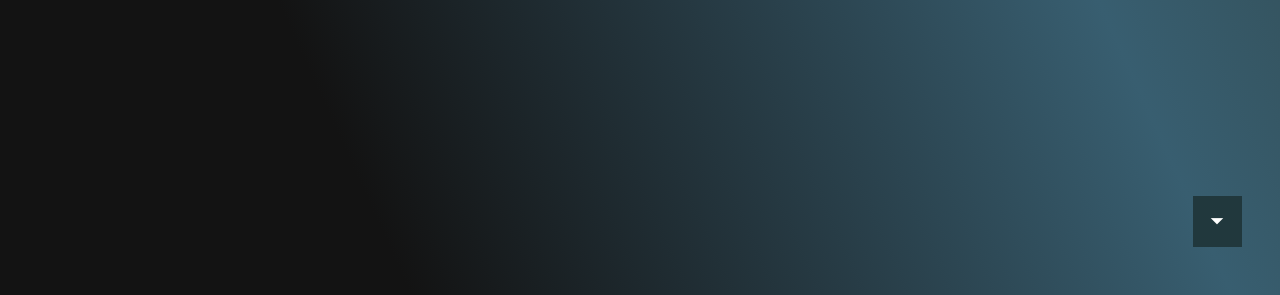
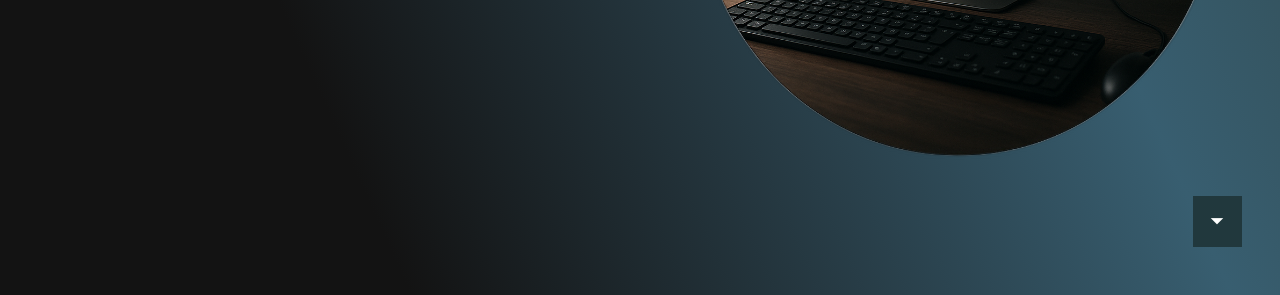
Before and after one commit to Rodrigo784/maquetacion-web, a plain HTML site: page index.html in a window 1280 px wide. Shown: the part 505-800 px from the top of the page. Drawn offline with nearby package versions, Linux system fonts and the light colour scheme; the site is published under a folder, as on GitHub Pages, so addresses that start at the root find nothing.

Commit message:
Reestructura: muevo index.html y assets a la raíz del proyecto

```diff
--- a/pruebas/index.html
+++ b/index.html
@@ -62,7 +62,7 @@
           </div>
 
           <div class="hero-img">
-            <img src="/pruebas/assets/img/pc.png" alt="Teran code foto">
+            <img src="assets/img/pc.png" alt="Teran code foto">
 
           </div>
          </section>
```
Also changed, not shown: assets/img/pc.png (renamed from pruebas/assets/img/pc.png), style.css (renamed from pruebas/style.css).
